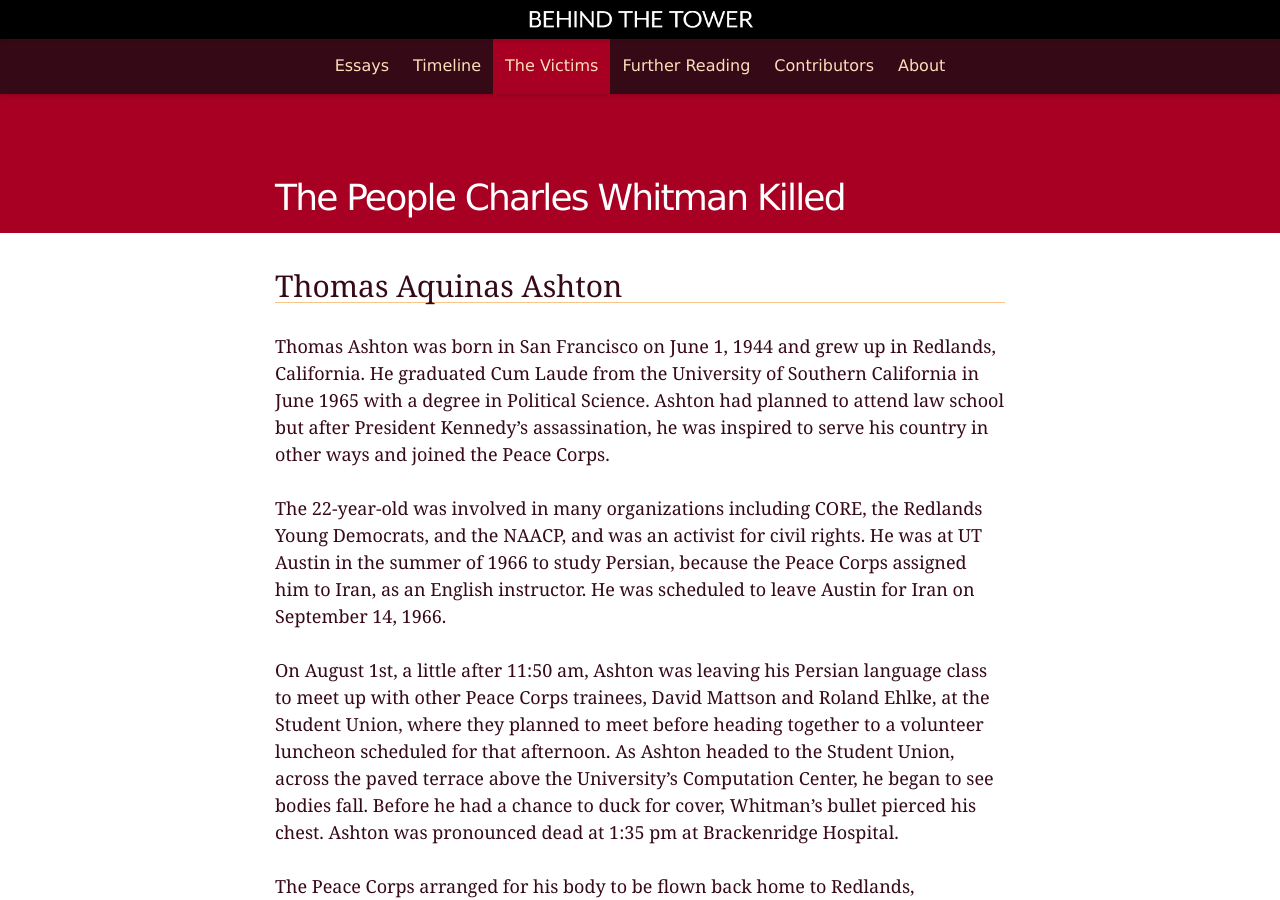
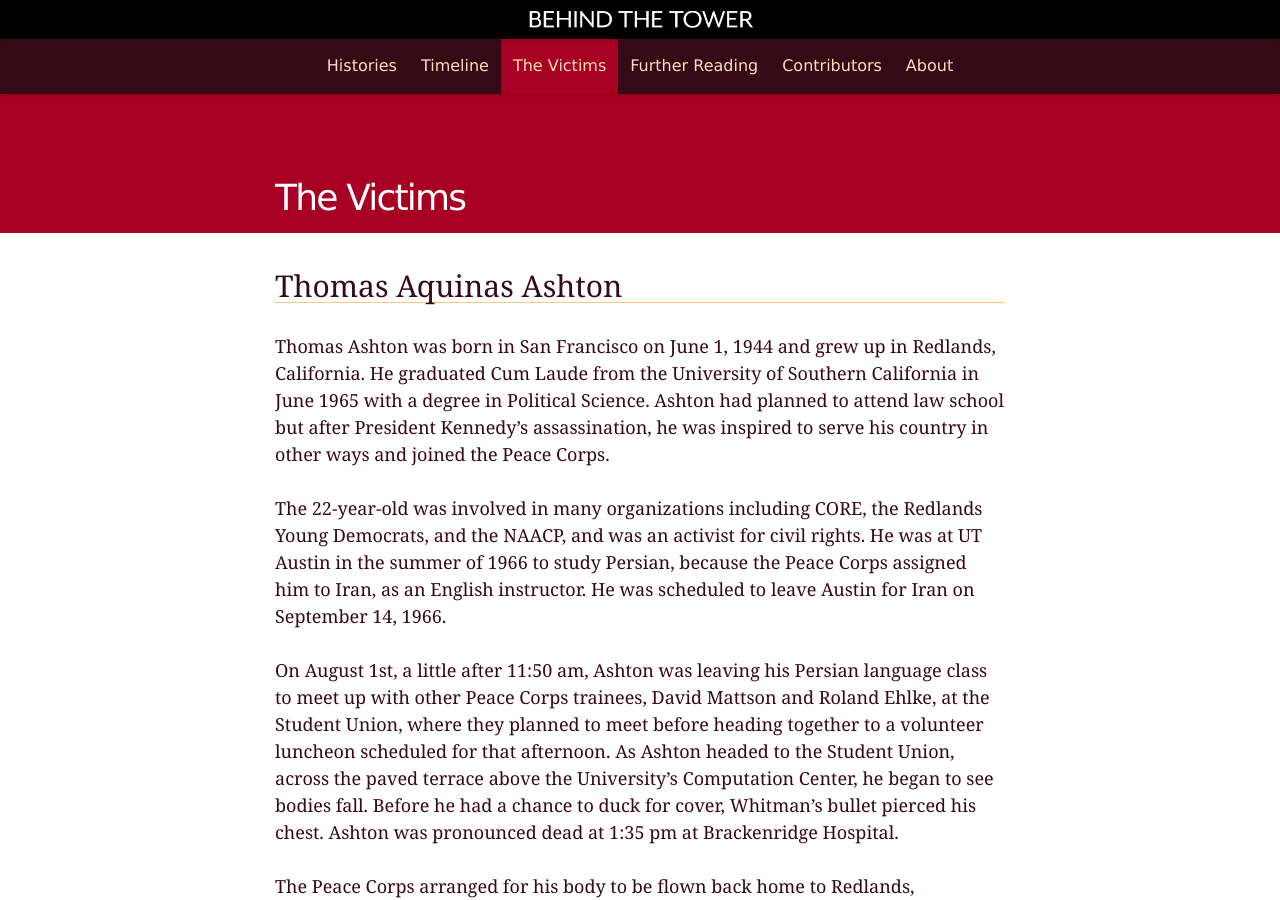
Before and after one commit to utexas-public-history/tower, a Jekyll site: the page built from the-victims.md, in a window 1280 px wide and 900 px high. Built offline with Jekyll 4.4.1, drawn with Linux system fonts in a browser that asks for light colours.

Commit message:
New page titles and permalinks for Histories and Victims

```diff
--- a/_includes/footer.html
+++ b/_includes/footer.html
@@ -4,9 +4,9 @@
       <nav>
         <ul class="links">
           <li><a href="{{ site.baseurl }}/">Home</a></li>
-          <li><a href="{{ site.baseurl }}/essays">Essays</a></li>
+          <li><a href="{{ site.baseurl }}/histories">Histories</a></li>
           <li><a href="{{ site.baseurl }}/timeline">Timeline</a></li>
-          <li><a href="{{ site.baseurl }}/the-people-charles-whitman-killed">The Victims</a></li>
+          <li><a href="{{ site.baseurl }}/the-victims">The Victims</a></li>
           <li><a href="{{ site.baseurl }}/further-reading">Further Reading</a></li>
           <li><a href="{{ site.baseurl }}/contributors">Contributors</a></li>
           <li><a href="{{ site.baseurl }}/about">About</a></li>
--- a/_includes/header.html
+++ b/_includes/header.html
@@ -7,9 +7,9 @@
   <div id="mobile-header">
     <nav>
       <ul>
-        <li><a href="{{ site.baseurl }}/essays">Essays</a></li>
+        <li><a href="{{ site.baseurl }}/histories">Histories</a></li>
         <li><a href="{{ site.baseurl }}/timeline">Timeline</a></li>
-        <li><a href="{{ site.baseurl }}/the-people-charles-whitman-killed">The Victims</a></li>
+        <li><a href="{{ site.baseurl }}/the-victims">The Victims</a></li>
         <li><a href="{{ site.baseurl }}/further-reading">Further Reading</a></li>
         <li><a href="{{ site.baseurl }}/contributors">Contributors</a></li>
         <li><a href="{{ site.baseurl }}/about">About</a></li>
@@ -30,9 +30,9 @@
       <div class="col-xs-12">
         <ul><!--
           {% if page.nav_highlight == 'essays' -%}
-            --><li><a href="{{ site.baseurl }}/essays" class="here">Essays</a></li><!--
+            --><li><a href="{{ site.baseurl }}/histories" class="here">Histories</a></li><!--
           {% else -%}
-            --><li><a href="{{ site.baseurl }}/essays">Essays</a></li><!--
+            --><li><a href="{{ site.baseurl }}/histories">Histories</a></li><!--
           {% endif -%}
           {% if page.nav_highlight == 'timeline' -%}
             --><li><a href="{{ site.baseurl }}/timeline" class="here">Timeline</a></li><!--
@@ -40,9 +40,9 @@
             --><li><a href="{{ site.baseurl }}/timeline">Timeline</a></li><!--
           {% endif -%}
           {% if page.nav_highlight == 'victims' -%}
-            --><li><a href="{{ site.baseurl }}/the-people-charles-whitman-killed" class="here">The Victims</a></li><!--
+            --><li><a href="{{ site.baseurl }}/the-victims" class="here">The Victims</a></li><!--
           {% else -%}
-            --><li><a href="{{ site.baseurl }}/the-people-charles-whitman-killed">The Victims</a></li><!--
+          --><li><a href="{{ site.baseurl }}/the-victims">The Victims</a></li><!--
           {% endif -%}
           {% if page.nav_highlight == 'further-reading' -%}
             --><li><a href="{{ site.baseurl }}/further-reading" class="here">Further Reading</a></li><!--
--- a/essays.html
+++ b/histories.html
@@ -1,7 +1,7 @@
 ---
 layout: default
-title: Essays
-nav_highlight: essays
+title: Histories
+nav_highlight: histories
 ---
 
 <div class="bar white essays-landing">
--- a/the-victims.md
+++ b/the-victims.md
@@ -1,9 +1,9 @@
 ---
 layout: post
-title: The People Charles Whitman Killed
-permalink: /the-people-charles-whitman-killed/
+title: The Victims
+permalink: /the-victims/
 nav_highlight: victims
-excerpt: Biographies of the people Charles Whitman killed.
+excerpt: Biographies of the people Charles Whitman killed and wounded.
 ---
 <div class="white bar"><div class="container"><div class="col-sm-12 col-md-10 col-md-offset-1 col-lg-8 col-lg-offset-2 post-content">
 {::options parse_block_html="false" /}
```
